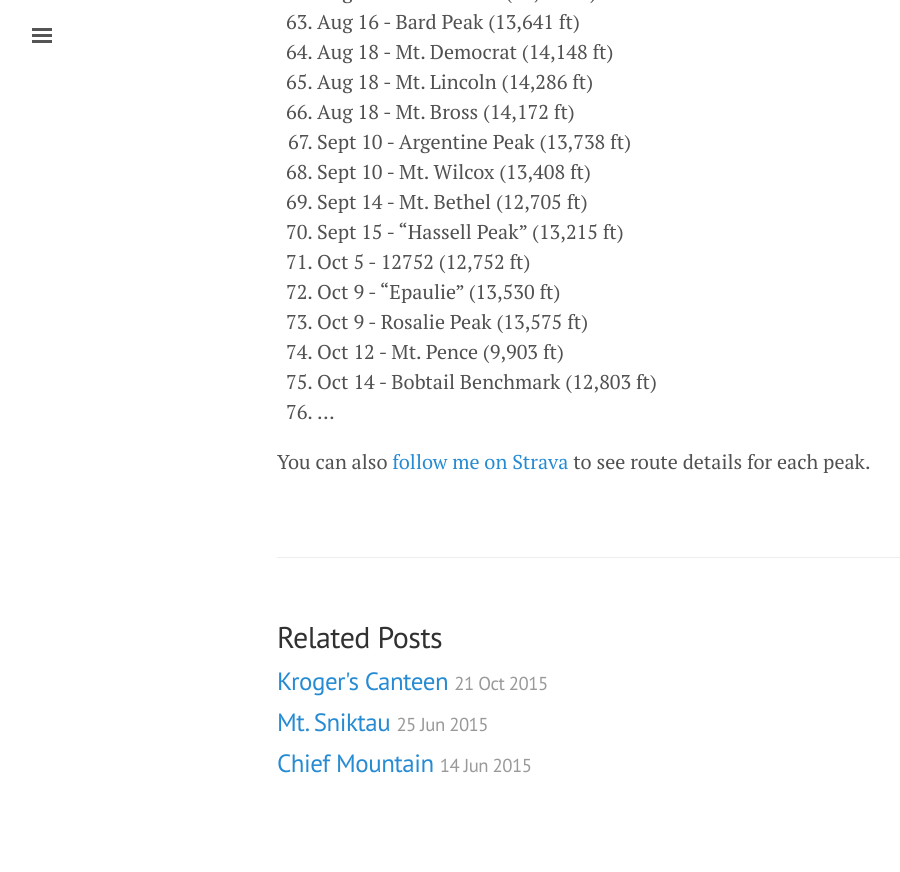
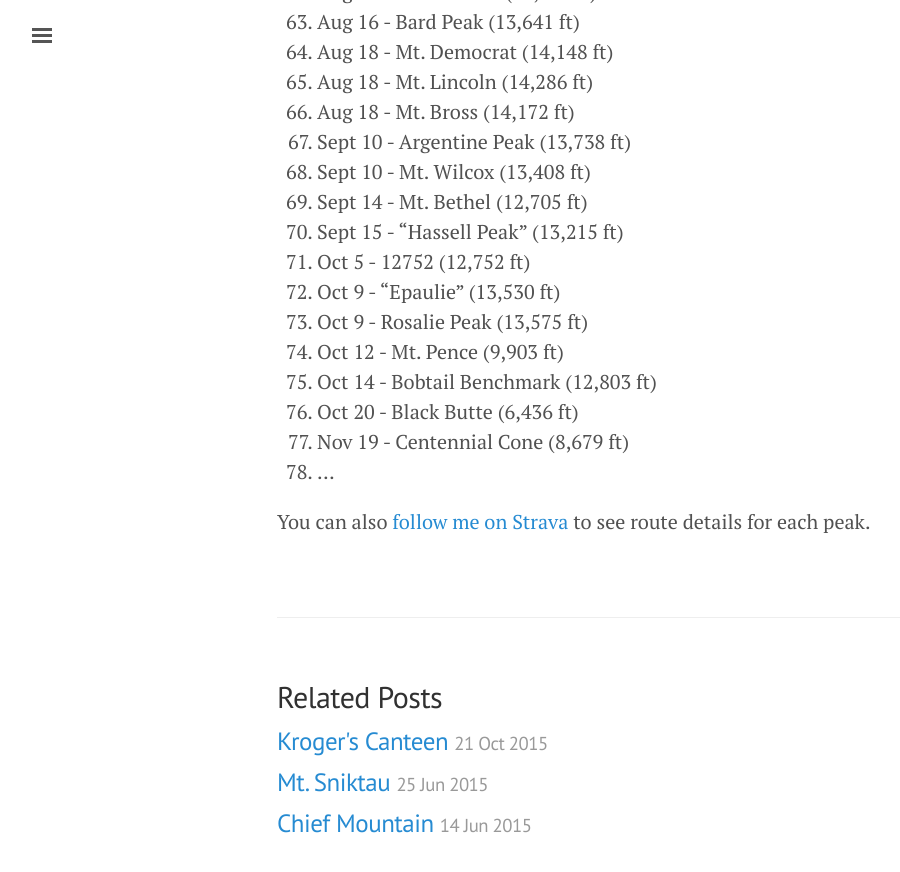
Before and after one commit to jhnnyk/jhnnyk.github.io, a Jekyll site: the page built from _posts/2016-01-26-100-mountains-in-2016.md, in a window 1280 px wide and 900 px high, scrolled down 2365 px. Shown: the top 872 px of the window, without its empty margins (3-903 px from the left). Built offline with Jekyll 4.4.1, drawn with Linux system fonts in a browser that asks for light colours; before the commit the page ends 3205 px from its top, so only the background shows below that.

Commit message:
adding the TWO mtns I did in the last two months. sad.

```diff
--- a/_posts/2016-01-26-100-mountains-in-2016.md
+++ b/_posts/2016-01-26-100-mountains-in-2016.md
@@ -82,6 +82,8 @@ It's inspired me to stretch myself. So among a few other goals for 2016, I'm str
 73. Oct 9 - Rosalie Peak (13,575 ft)
 74. Oct 12 - Mt. Pence (9,903 ft)
 75. Oct 14 - Bobtail Benchmark (12,803 ft)
-76. ...
+76. Oct 20 - Black Butte (6,436 ft)
+77. Nov 19 - Centennial Cone (8,679 ft)
+78. ...
 
 You can also [follow me on Strava](https://www.strava.com/athletes/149867) to see route details for each peak.
```
